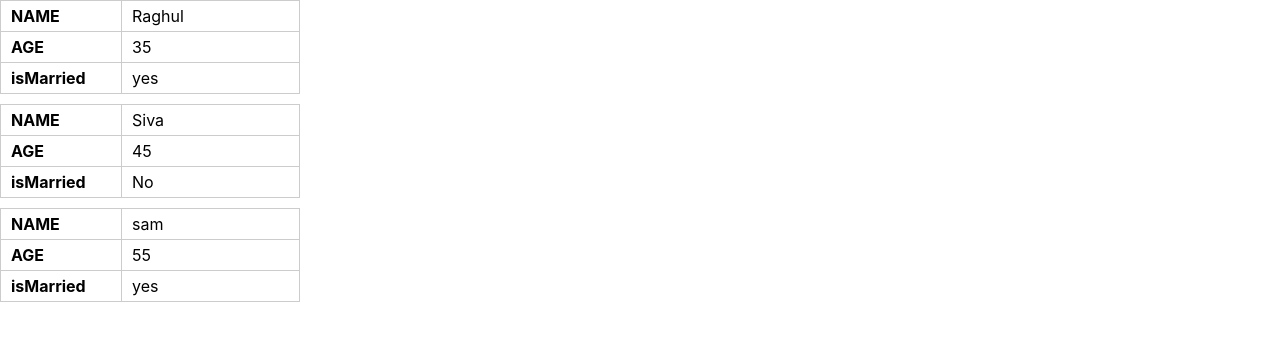
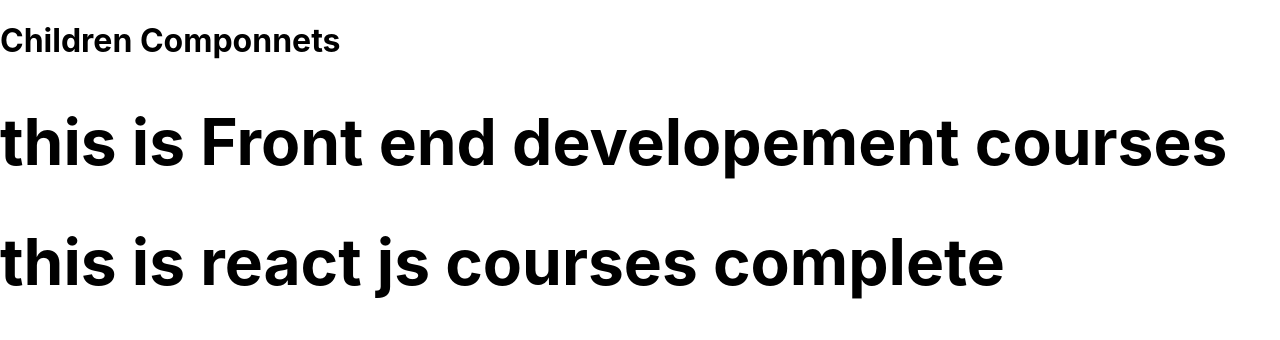
Before and after one commit to raghulprabu/Learning-Master-the-fundamentals-of-ReactJS-, a React (Create React App) app: page / in a window 1280 px wide. Shown: the top 340 px of the page. Built offline with nearby package versions, Linux system fonts and the light colour scheme.

Commit message:
complete basic

```diff
--- a/src/App.jsx
+++ b/src/App.jsx
@@ -1,10 +1,12 @@
 // import Firstreact from "./First-React/react.jsx"
-import Child from "./Props/syntax+doc/child .jsx"
+// import Child from "./Props/syntax+doc/child "
+import Parentchild from "./Props/syntax+doc/PropChildren/parentchild";
 function App() {
   return (
     <div>
         {/* <Firstreact/> */}
-        <Child/>
+        {/* <Child/> */}
+        <Parentchild/>
     </div>
   );
 }
--- /dev/null
+++ b/src/Props/syntax+doc/PropChildren/childrenchild.jsx
@@ -0,0 +1,21 @@
+import React from 'react'
+import PropTypes from 'prop-types'
+
+// ! React Props Children
+
+const childrenchild = (props) => {
+  return (
+    <div>
+      <h1>Children Componnets</h1>
+      {/* This can be accessed in the other component using the props.children property. */}
+      <h1>{props.children}</h1>
+
+    </div>
+  )
+};
+childrenchild.prototype={
+  children:PropTypes.array
+
+}
+
+export default childrenchild
--- /dev/null
+++ b/src/Props/syntax+doc/PropChildren/parentchild.jsx
@@ -0,0 +1,17 @@
+import React from 'react'
+import Childrenchild from './childrenchild'
+
+const Parentchild = () => {
+  return (
+    <div>
+      {/* In React, you can send the content between the opening and closing tags of a component, to another component. */}
+        <Childrenchild>
+          <h1> this is Front end developement courses </h1>
+            <h1>this is  react js courses complete  </h1>
+        </Childrenchild>
+
+    </div>
+  )
+}
+
+export default Parentchild
--- a/src/Props/syntax+doc/child .jsx
+++ b/src/Props/syntax+doc/child .jsx
@@ -1,15 +1,45 @@
-// import React from 'react'
+import React from 'react'
 import Parent from './parent'
 
-const child  = () => {
+
+
+//! Objects and Arrays has to be sent inside curly brackets:
+const car = {
+  id:'raghul',
+  role:'developer' ,
+   expe:'1'
+  }
+
+  const data =["raghul",25 ,"developer"]
+
+
+
+
+const Child  = () => {
   return (
     <>
-   <Parent name='Raghul' age={35} isMarried ={true}/>
-   <Parent name='Siva' age={45} isMarried ={false}/>
-   <Parent name='sam' age={55} isMarried ={true}/>
+    <h1>Pass Multiple Properties</h1>
+      <Parent name='Raghul' age={35}  isMarried={true} />
+      <Parent name='Siva' age={45}   isMarried={false}  />
+      <Parent name='Sam' age={55}  isMarried={true}  />
+      <Parent   />
+      <Parent  />
+
+      <h1>Object </h1>
+
+      <h2>ID :{car.id}</h2>
+      <h2>role :{car.role}</h2>
+      <h2>exps :{car.expe}</h2>
+
+      <h1>Array </h1>
+
+      <h3>myData :{data}</h3>
+      <h3>Names :{data[0]}</h3>
+      <h4>age :{data[1]}</h4>
+      <h5>Domain :{data[2]}</h5>
 
     </>
   )
 }
 
-export default child
+export default Child
--- a/src/Props/syntax+doc/parent.jsx
+++ b/src/Props/syntax+doc/parent.jsx
@@ -1,12 +1,12 @@
-// import React from 'react'
+import React from 'react'
 import "./style.css"
  import PropTypes from "prop-types";
 
-
-const parent = (props) => {
+const Parent = (props) => {
   return (
     <div className='student'>
       <table>
+        <tbody>
           <tr>
             <th>NAME</th>
             <td>{props.name}</td>
@@ -16,19 +16,26 @@ const parent = (props) => {
             <td>{props.age}</td>
           </tr>
           <tr>
-                <th>isMarried</th>
-                <td>{props.isMarried ? "yes" : "No"}</td>
+            <th>Married</th>
+            <td>{props.isMarried ? "Yes" : "No"}</td>
           </tr>
+        </tbody>
       </table>
-
     </div>
   )
 };
 
- parent.propTypes = {
+Parent.propTypes = {
   name: PropTypes.string,
   age: PropTypes.number,
-    isMarried: PropTypes.bool
+  isMarried: PropTypes.bool,
 };
 
- export default parent;
+Parent.defaultProps = {
+  name: "Unknown",
+  age: 0,
+  isMarried: false,
+  car: null
+};
+
+export default Parent;
```
Also changed, not shown: src/Props/syntax+doc/prop.md (+32 -0 lines), src/Props/syntax+doc/propdestructuring/destructueparent.jsx (added, +12 -0 lines), src/Props/syntax+doc/propdestructuring/destructureChild.jsx (added, +11 -0 lines). Lines whose indentation alone changed are shown as unchanged.
